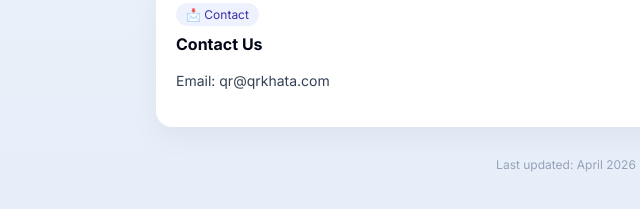
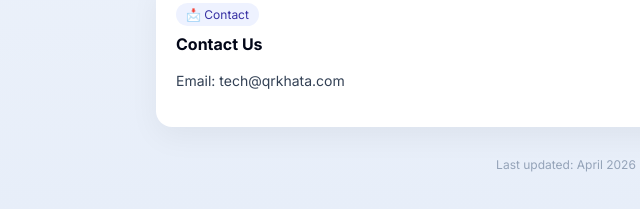
Before and after one commit to Gaurav07-droid/qrKhata, a website: page privacy.html in a window 1280 px wide. Shown: the part 1365-1574 px from the top of the page, 74-714 px from the left. Drawn offline with Linux system fonts and the light colour scheme.

Commit message:
email updation

```diff
--- a/privacy.html
+++ b/privacy.html
@@ -203,7 +203,7 @@ ul{
   <div class="section">
     <div class="badge">📩 Contact</div>
     <h3>Contact Us</h3>
-    <p>Email: qr@qrkhata.com</p>
+    <p>Email: tech@qrkhata.com</p>
   </div>
 
   <div class="footer-note">
```
